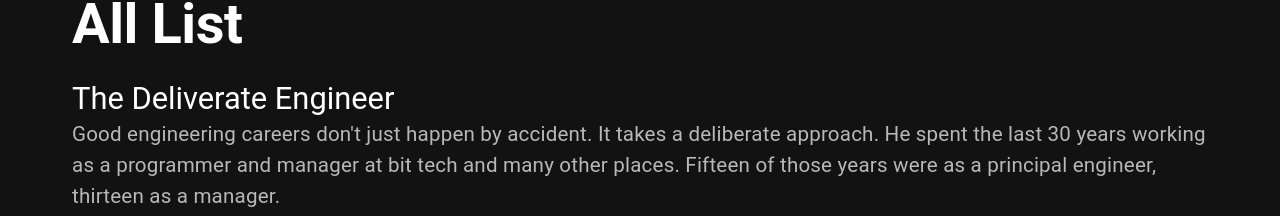
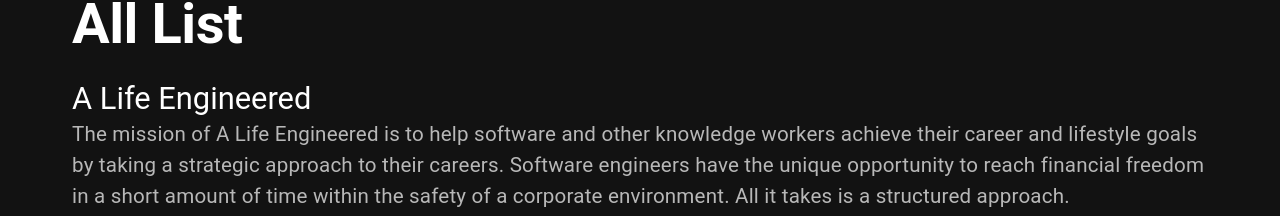
Before and after one commit to wtLau/brian-lau.ca, a Next.js app: page /resources in a window 1280 px wide. Shown: the part 736-952 px from the top of the page. Built offline with nearby package versions, Linux system fonts and the light colour scheme; no server answers.

Commit message:
adding life engineered

```diff
--- a/data/resources.ts
+++ b/data/resources.ts
@@ -30,9 +30,23 @@ export type resourceType = {
 //   type: '',
 //   tags: '',
 //   url: '',
+//   collection: false,
+//   recommended: false,
 // },
 
 export const resources: resourceType[] = [
+  {
+    id: 12,
+    title: 'A Life Engineered',
+    summary:
+      'The mission of A Life Engineered is to help software and other knowledge workers achieve their career and lifestyle goals by taking a strategic approach to their careers.  Software engineers have the unique opportunity to reach financial freedom in a short amount of time within the safety of a corporate environment.  All it takes is a structured approach.',
+    author: 'Steve Huynh',
+    type: 'video',
+    tags: 'software career',
+    url: 'https://www.youtube.com/@ALifeEngineered',
+    collection: true,
+    recommended: false,
+  },
   {
     id: 11,
     title: 'The Deliverate Engineer',
```
